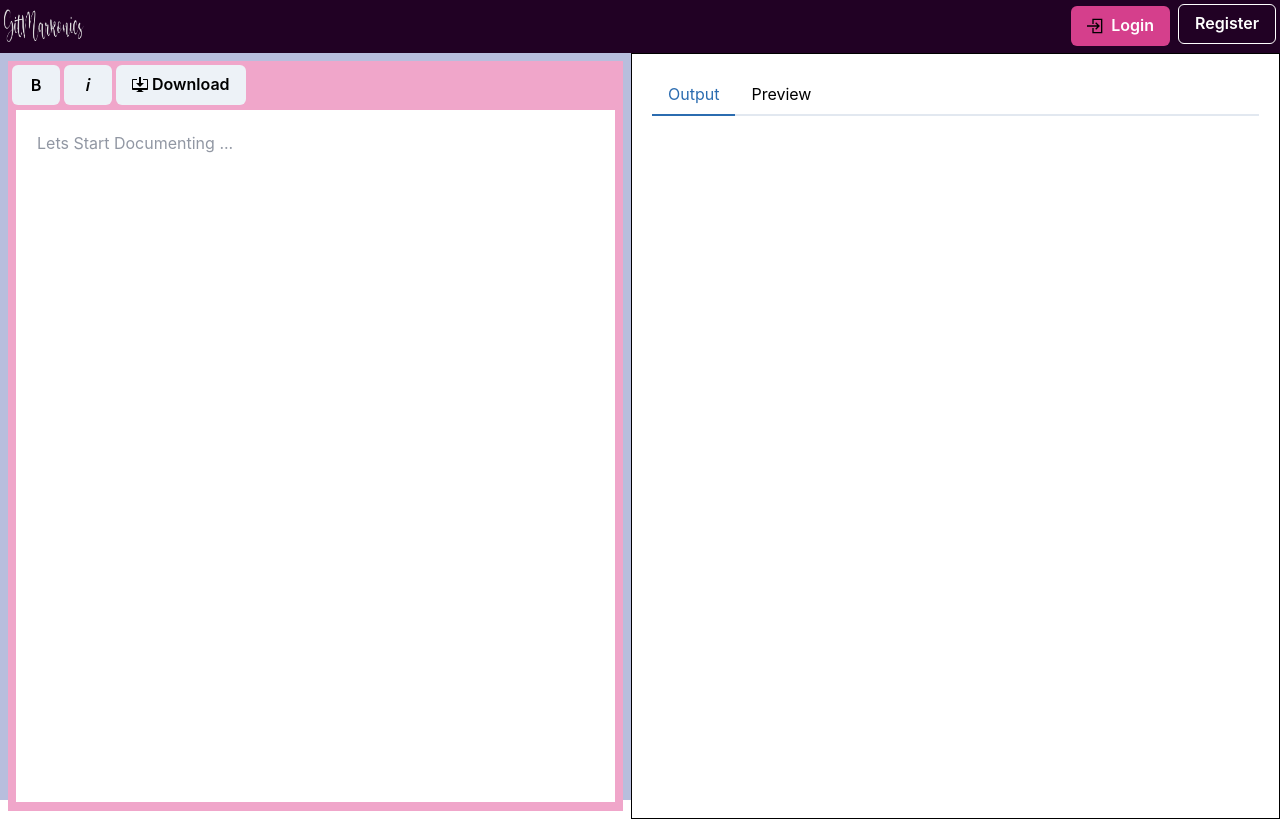
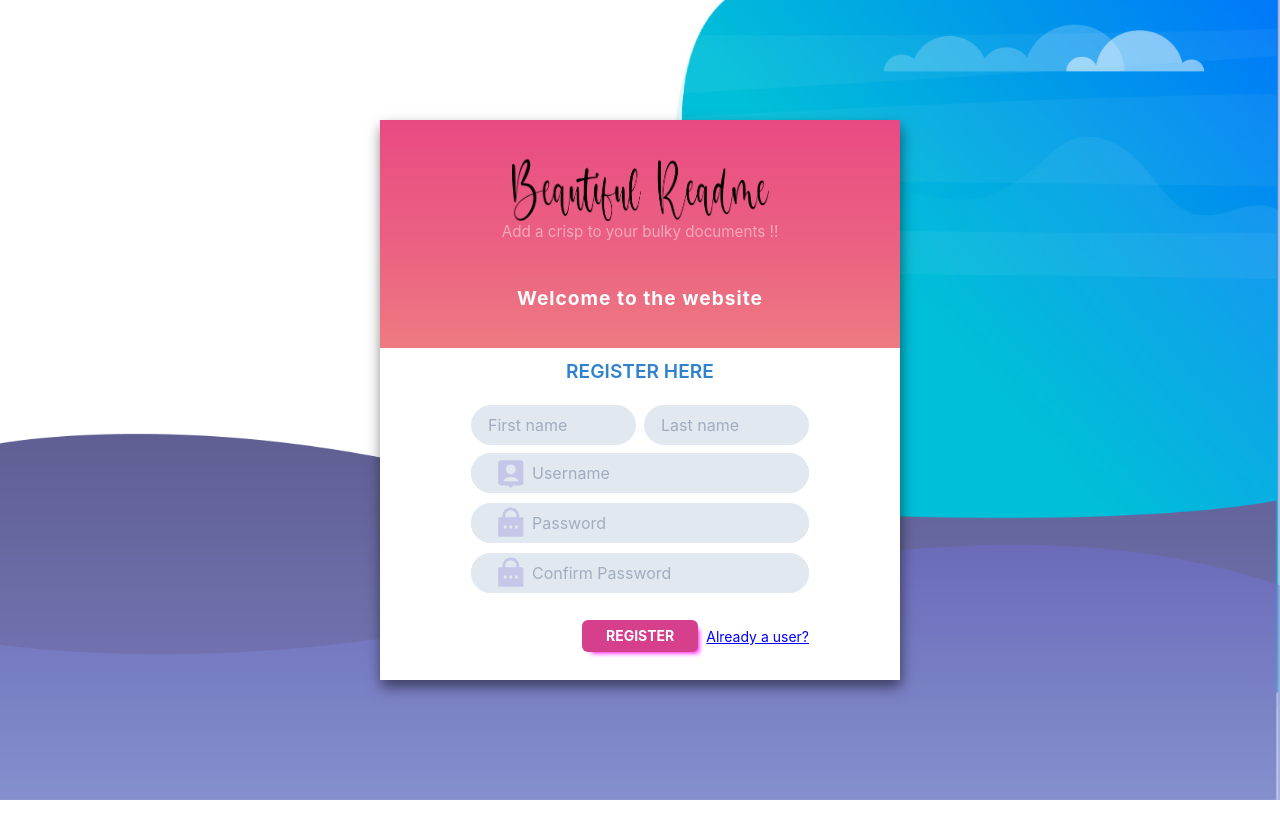
Before and after one commit to CodeFlowOrg/GitMarkonics, a React (Create React App) app: page /register in a window 1280 px wide. Built offline with nearby package versions, Linux system fonts and the light colour scheme.

Commit message:
Added register section with the same login component by passing props to it and added a box shadow to the login box

```diff
--- a/src/App.js
+++ b/src/App.js
@@ -10,7 +10,20 @@ function App() {
       <Router>
     <Switch>
         <Route path='/login'>
-        <Login />
+        <Login
+        headText='USER LOGIN'
+        btnText='LOGIN'
+        linkText='Forgot password?'
+        register=''
+         />
+        </Route>
+        <Route path='/register'>
+        <Login
+          headText='REGISTER HERE'
+          btnText='REGISTER'
+          linkText='Already a user?'
+          register='register'
+        />
         </Route>
       <Route path='/'>
       <NavHeader />
--- a/src/components/Login.css
+++ b/src/components/Login.css
@@ -12,6 +12,9 @@
 .login__container{
     width: 520px;
     background-color: #fff;
+    box-shadow: 1px 7px 13px 0px rgba(0,0,0,0.51);
+-webkit-box-shadow: 1px 7px 13px 0px rgba(0,0,0,0.51);
+-moz-box-shadow: 1px 7px 13px 0px rgba(0,0,0,0.51);
 }
 .login__containerTop{
     width: 100%;
@@ -50,7 +53,7 @@
     margin-top: 27px !important;
 }
 .login__input{
-    margin-top: 18px !important;
+    margin-top: 10px !important;
 }
 .loginBtn{
 box-shadow: 5px 5px 5px -4px rgb(255, 0, 238);
--- a/src/components/Login.js
+++ b/src/components/Login.js
@@ -1,4 +1,5 @@
 import React from "react";
+import {NavLink} from 'react-router-dom'
 import "./Login.css";
 import {
   Button,
@@ -13,7 +14,7 @@ import {
 import { RiAccountPinBoxFill } from "react-icons/ri";
 import { RiLockPasswordFill } from "react-icons/ri";
 
-function Login() {
+function Login({headText, btnText, linkText, register}) {
   return (
     <div className="login">
       <div className="login__container">
@@ -30,10 +31,16 @@ function Login() {
               color="blue.500"
               fontWeight="semibold"
               py={3}
-            >
-              USER LOGIN
+              >
+              {headText}
             </Heading>
-            <InputGroup w='95%' borderRadius="full" bgColor="gray.200">
+              {register &&
+              <HStack className='login__input' w='100%'>
+                <Input   borderRadius='full' backgroundColor='gray.200' placeholder="First name" />
+                <Input  borderRadius='full' backgroundColor='gray.200' placeholder="Last name" />
+              </HStack>
+              }
+            <InputGroup w='100%' borderRadius="full" bgColor="gray.200">
               <InputLeftElement
                 margin="0 20px"
                 pointerEvents="none"
@@ -43,12 +50,12 @@ function Login() {
               />
               <Input
                 borderRadius="full"
-                type="tel"
+                type="text"
                 placeholder="Username"
                 paddingLeft="60px"
               />
             </InputGroup>
-            <InputGroup className='login__input' w='95%' borderRadius="full" bgColor="gray.200">
+            <InputGroup className='login__input' w='100%' borderRadius="full" bgColor="gray.200">
               <InputLeftElement
                 margin="0 20px"
                 pointerEvents="none"
@@ -57,12 +64,30 @@ function Login() {
                 }
               />
               <Input
-                type="tel"
+                type="password"
                 borderRadius="full"
                 placeholder="Password"
                 paddingLeft="60px"
               />
             </InputGroup>
+            {
+              register &&
+              <InputGroup className='login__input' w='100%' borderRadius="full" bgColor="gray.200">
+              <InputLeftElement
+                margin="0 20px"
+                pointerEvents="none"
+                children={
+                  <RiLockPasswordFill color="#C6C6E8" fontSize="2.1rem" />
+                }
+              />
+              <Input
+                type="password"
+                borderRadius="full"
+                placeholder="Confirm Password"
+                paddingLeft="60px"
+              />
+            </InputGroup>
+            }
             <HStack className="login__btn" alignSelf='flex-end' >
             <Button
               colorScheme="pink"
@@ -71,11 +96,20 @@ function Login() {
               fontWeight="bold"
               className='loginBtn'
             >
-              LOGIN
+              {btnText}
             </Button>
-            <Link fontSize='sm' textDecoration="underline" color="blue">
-              Forgot password?
-            </Link>
+            {register ?
+            <NavLink to='/login'>
+           <Link  fontSize='sm' textDecoration="underline" color="blue">
+           {linkText}
+         </Link>
+         </NavLink>:
+         <NavLink to='/register'>
+          <Link to='/register' fontSize='sm' textDecoration="underline" color="blue">
+          {linkText}
+        </Link>
+        </NavLink>
+          }
             </HStack>
           </VStack>
         </div>
--- a/src/components/nav-head.js
+++ b/src/components/nav-head.js
@@ -24,9 +24,11 @@ function NavHeader() {
             Login
           </Button>
           </Link>
+          <Link to='/register'>
           <Button colorScheme="white" variant="outline">
             Register
           </Button>
+          </Link>
         </Stack>
       </Flex>
     </Box>
```
